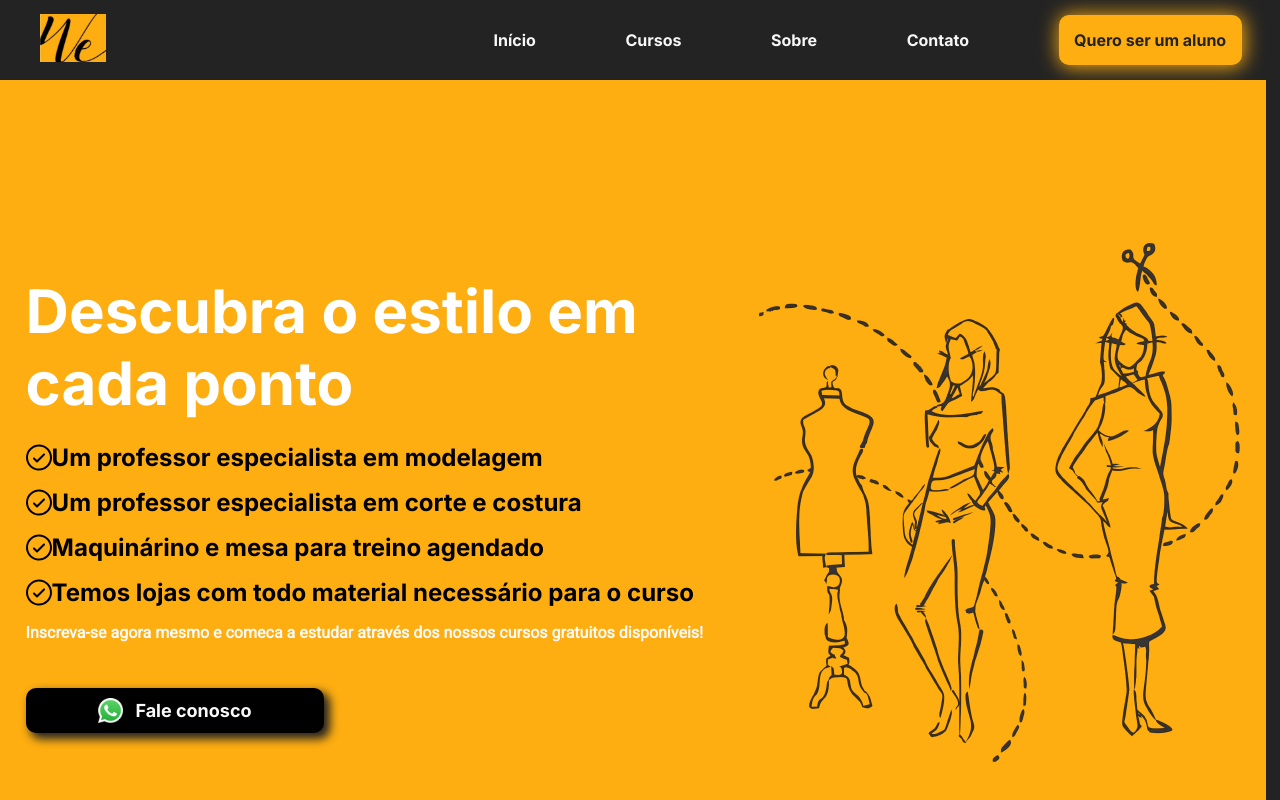
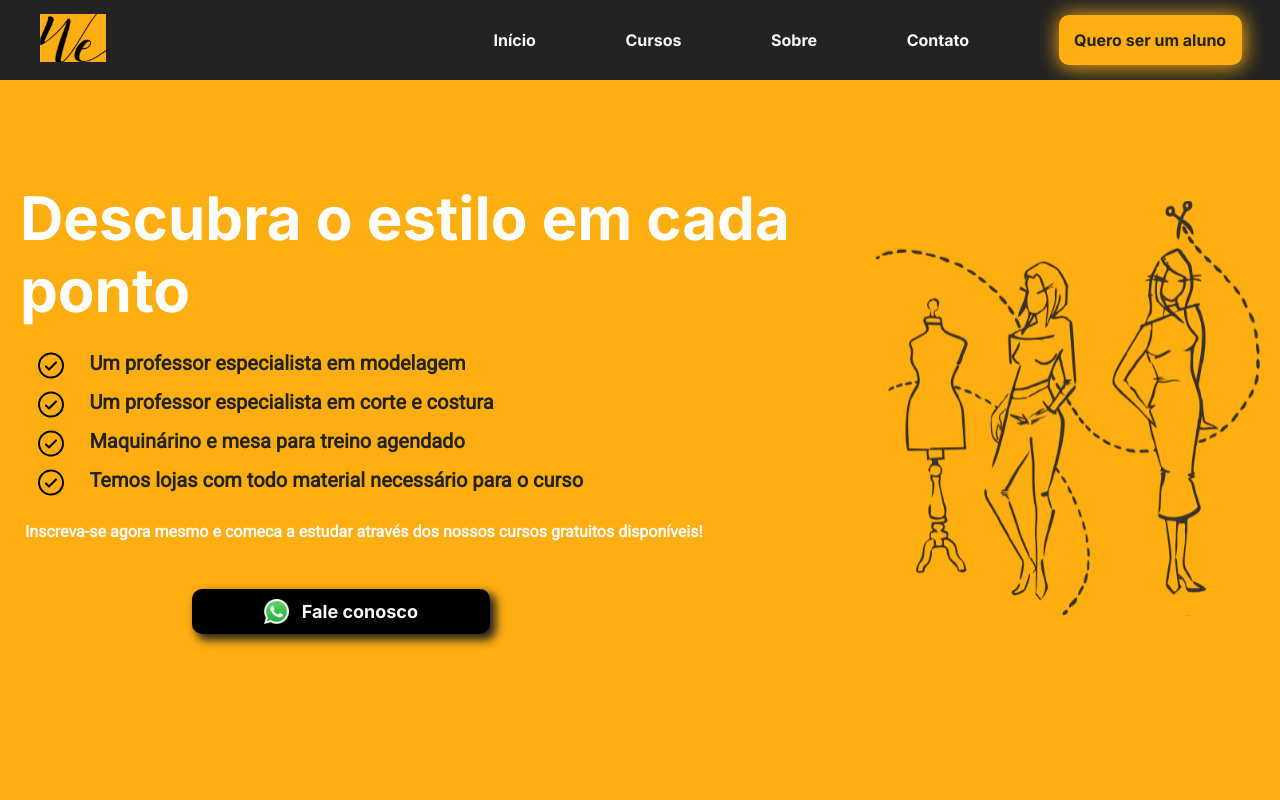
Before and after one commit to eliasacneto/web-wefashion, a React (Vite) app: page / in a window 1280 px wide. Shown: the top 800 px of the page. Built offline with nearby package versions, Linux system fonts and the light colour scheme.

Commit message:
refact: some changes css

```diff
--- a/src/Components/BenefitsComponent/Benefits/Benefits.jsx
+++ b/src/Components/BenefitsComponent/Benefits/Benefits.jsx
@@ -10,16 +10,20 @@ const Benefits = () => {
         <div className='benefits__content'>
             <h1 className='benefits__content-title'>Descubra o estilo em cada ponto</h1>
             <div className='benefits__content-benefits'>
-                <img src={iconCheck} alt="" /> <h2>Um professor especialista em modelagem</h2>
+                <img className='benefits__content-icon' src={iconCheck} alt="" />
+                <h2 className='benefits__content-h2'>Um professor especialista em modelagem</h2>
             </div>
             <div className='benefits__content-benefits'>
-                <img src={iconCheck} alt="" /> <h2>Um professor especialista em corte e costura</h2>
+                <img className='benefits__content-icon' src={iconCheck} alt="" />
+                <h2 className='benefits__content-h2'>Um professor especialista em corte e costura</h2>
             </div>
             <div className='benefits__content-benefits'>
-                <img src={iconCheck} alt="" /> <h2>Maquinárino e mesa para treino agendado</h2>
+                <img className='benefits__content-icon' src={iconCheck} alt="" />
+                <h2 className='benefits__content-h2'>Maquinárino e mesa para treino agendado</h2>
             </div>
             <div className='benefits__content-benefits'>
-                <img src={iconCheck} alt="" /> <h2>Temos lojas com todo material necessário para o curso</h2>
+                <img className='benefits__content-icon' src={iconCheck} alt="" />
+                <h2 className='benefits__content-h2'>Temos lojas com todo material necessário para o curso</h2>
             </div>
 
             <h4 className='benefits__content-h4'>Inscreva-se agora mesmo e comeca a estudar através dos nossos cursos gratuitos disponíveis!</h4>
--- a/src/Components/BenefitsComponent/Benefits/Benefits.scss
+++ b/src/Components/BenefitsComponent/Benefits/Benefits.scss
@@ -3,28 +3,27 @@
     display: flex;
     justify-content: space-around;
     align-items: center;
-    padding-top: 100px;
-    height: 85vh;
-    padding-left: 2vw;
-    padding-right: 2vw;
-    height: 101vh;
-    width: 94.9vw;
+    height: 100vh;
+    width: 100%;
 
         &__content{
-
             &-title{
                 font-family: Inter;
                 font-size: 60px;
                 color: #FFFFFF;
-                margin-bottom: 3vh;
+                margin: 15px 20px 20px 20px;
             }
 
-            &-benetifs h2{
+            &-h2{
                 font-family: Roboto;
                 font-size: 20px;
                 color: #232323;
-                margin-left: 20px;
-                margin-bottom: 1vh;
+                margin: 5px 0 10px 20px;
+
+            }
+
+            &-icon{
+                margin: 0 5px 0 3vw;
             }
 
             &-h4{
@@ -32,13 +31,12 @@
                 font-size: 16px;
                 color: #F9F9F9;
                 height: 57px;
-                margin-bottom: 1vh;
+                margin: 20px 0 10px 25px;
             }
         }
 
    &__content-benefits{
         display: flex;
-        margin-bottom: 2vh;
    }
 
    .btn-whatts{
@@ -54,6 +52,7 @@
         justify-content: center;
         align-items: center;
         box-shadow: 5px 5px 10px 1px #232323;
+        margin-left: 15vw;
 
         img{
             height: 25px;
@@ -67,18 +66,20 @@
         background-color: #232323;
    }
 
+   &__img{
+        img{
+            width: 30vw;
+            height: 40vw;
+            margin: 20px 20px auto 0;
+        }
+   }
+
 
    @media (min-width: 660px) and (max-width: 960px){
     height: 80vh;
 
-       &__img{
-            img{
-                width: 250px;
-            }
-        }
-
         h1{
-            padding-top: 1vh;
+            margin-top: 10vh;
             font-size: 40px;
         }
 
@@ -98,7 +99,7 @@
         height: 105vh;
         padding-left: 2vw;
         padding-right: 2vw;
-
+        padding-top: 15vh;
 
        &__img{
             img{
@@ -128,41 +129,4 @@
 
    }
 
-
-   @media (max-width: 390px) {
-        flex-direction: column;
-        text-align: center;
-        justify-content: space-evenly;
-        padding: 0;
-
-        h1{
-            font-size: 30px;
-        }
-
-        &__content-benefits{
-            display: none;
-        }
-
-        &__img{
-            padding-top: 20px;
-
-            img{
-                height: 200px;
-                width: 216px;
-            }
-        }
-
-
-        .btn-whatts{
-            width: 250px;
-            font-size: 16px;
-            margin: 0 auto 0 auto;
-
-            img{
-                height: 25px;
-                width: 25px;
-                margin-right: 3vw;
-            }
-       }
-   }
 }
```
